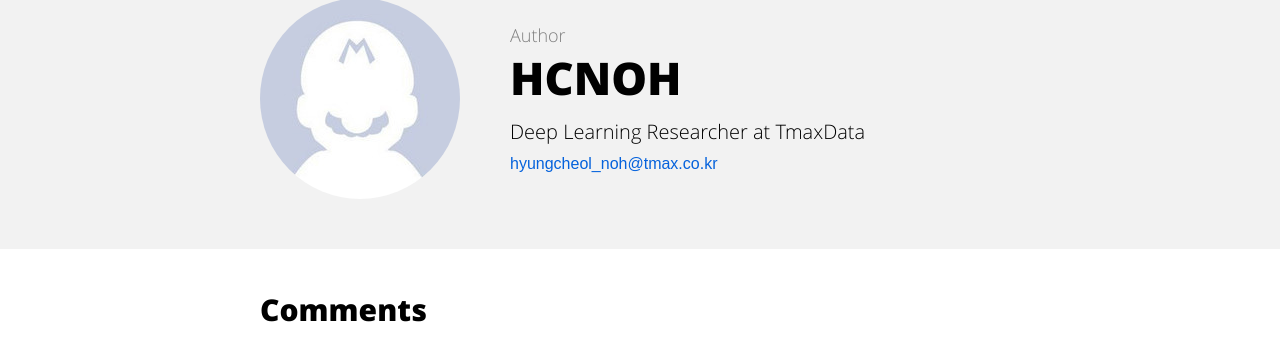
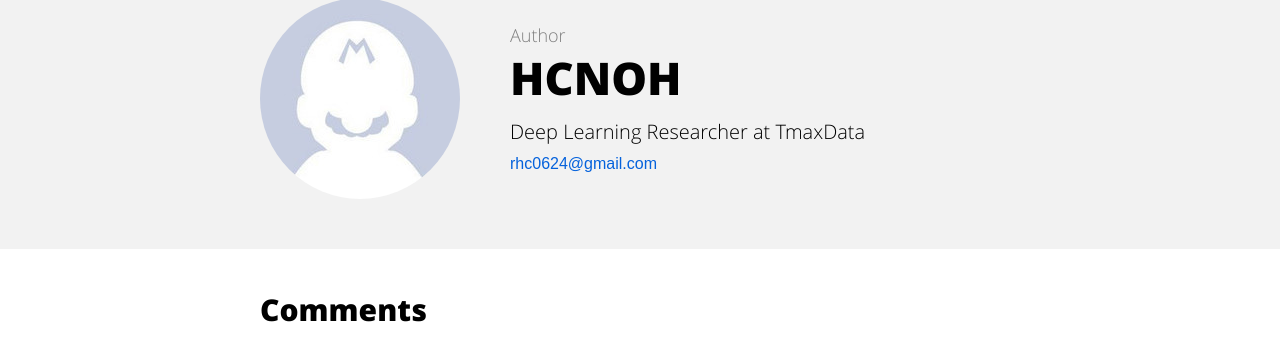
Before and after one commit to hcnoh/blog-prev, a Jekyll site: the page built from _posts/2015-08-04-welcome-to-jekyll.md, in a window 1280 px wide. Shown: the part 1830-2177 px from the top of the page. Built offline with Jekyll 4.4.1, drawn with Linux system fonts in a browser that asks for light colours; comment, search, counter and statistics services are not loaded.

Commit message:
Update _config.yml

```diff
--- a/_config.yml
+++ b/_config.yml
@@ -8,7 +8,7 @@ url: "https://hcnoh.github.io" # the base hostname & protocol for your site e.g.
 username: HCNOH
 user_description: Deep Learning Researcher at TmaxData
 user_title: hcnoh
-email: hyungcheol_noh@tmax.co.kr
+email: rhc0624@gmail.com
 #twitter_username: lorem_ipsum
 #github_username:  lorem_ipsum
 #gplus_username:  lorem_ipsum
```
